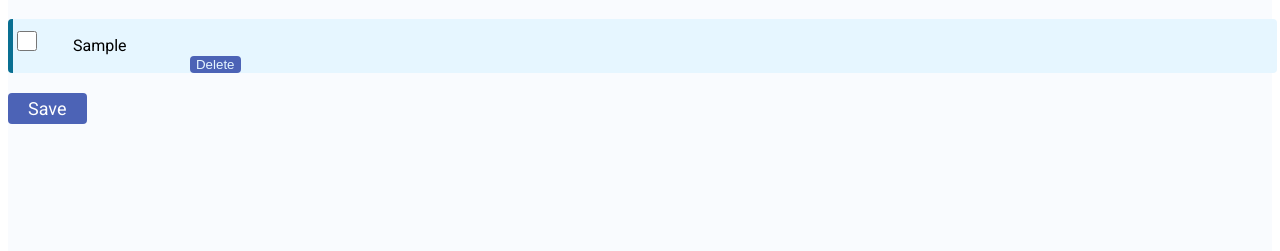
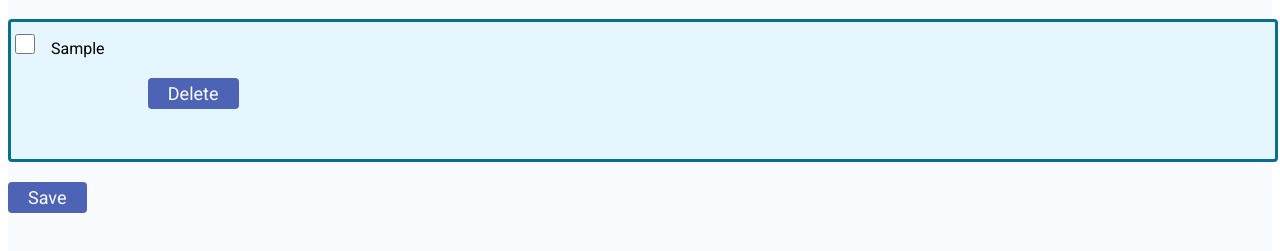
Before and after one commit to prasanth45bit/html, a plain HTML site: page Todolist.html in a window 1280 px wide. Both pictures are taken after typing "Sample" into the empty fields and a click on the button "Add". Shown: the part 375-626 px from the top of the page. Drawn offline with Linux system fonts and the light colour scheme; a web font is replaced by a local one.

Commit message:
Todolist.html

```diff
--- a/Todolist.html
+++ b/Todolist.html
@@ -99,11 +99,8 @@
           background-color: #e6f6ff;
           width: 100%;
           border-style: solid;
-          border-width: 5px;
+          border-width: px;
           border-color: #096f92;
-          border-right: none;
-          border-top: none;
-          border-bottom: none;
           border-radius: 4px;
         }
 
@@ -122,11 +119,6 @@
           font-weight: 400;
           width: 82%;
           margin: 0px;
-          padding-top: 10px;
-          padding-bottom: 10px;
-          padding-left: 20px;
-          padding-right: 20px;
-          border-radius: 5px;
         }
 
         .delete-icon-container
@@ -137,11 +129,18 @@
 
         .delete-icon
         {
+          color: white;
           background-color: #4c63b6;
-          border: none;
+          font-family: "Roboto";
+          font-size: 18px;
+          border-width: 0px;
           border-radius: 4px;
-          border-width: 5px;
-          color: #e6f6ff;
+          margin-top: 20px;
+          margin-bottom: 50px;
+          padding-top: 5px;
+          padding-bottom: 5px;
+          padding-right: 20px;
+          padding-left: 20px;
         }
 
         .checked
@@ -170,7 +169,6 @@
     </div>
     <script>
         document.addEventListener("DOMContentLoaded", function() {
-            // Function to add a new to-do item
             function addTodo() {
                 var userInput = document.getElementById("todoUserInput");
                 var inputValue = userInput.value.trim();
@@ -192,14 +190,10 @@
                     alert("Please enter a valid task.");
                 }
             }
-
-            // Function to delete a to-do item
             function deleteTodo() {
                 var listItem = this.closest("li");
                 listItem.remove();
             }
-
-            // Event listener for adding a new to-do item
             document.getElementById("addTodoButton").addEventListener("click", addTodo);
             document.getElementById("todoItemsContainer").addEventListener("click", function(event) {
                 if (event.target.classList.contains("delete-icon")) {
```
